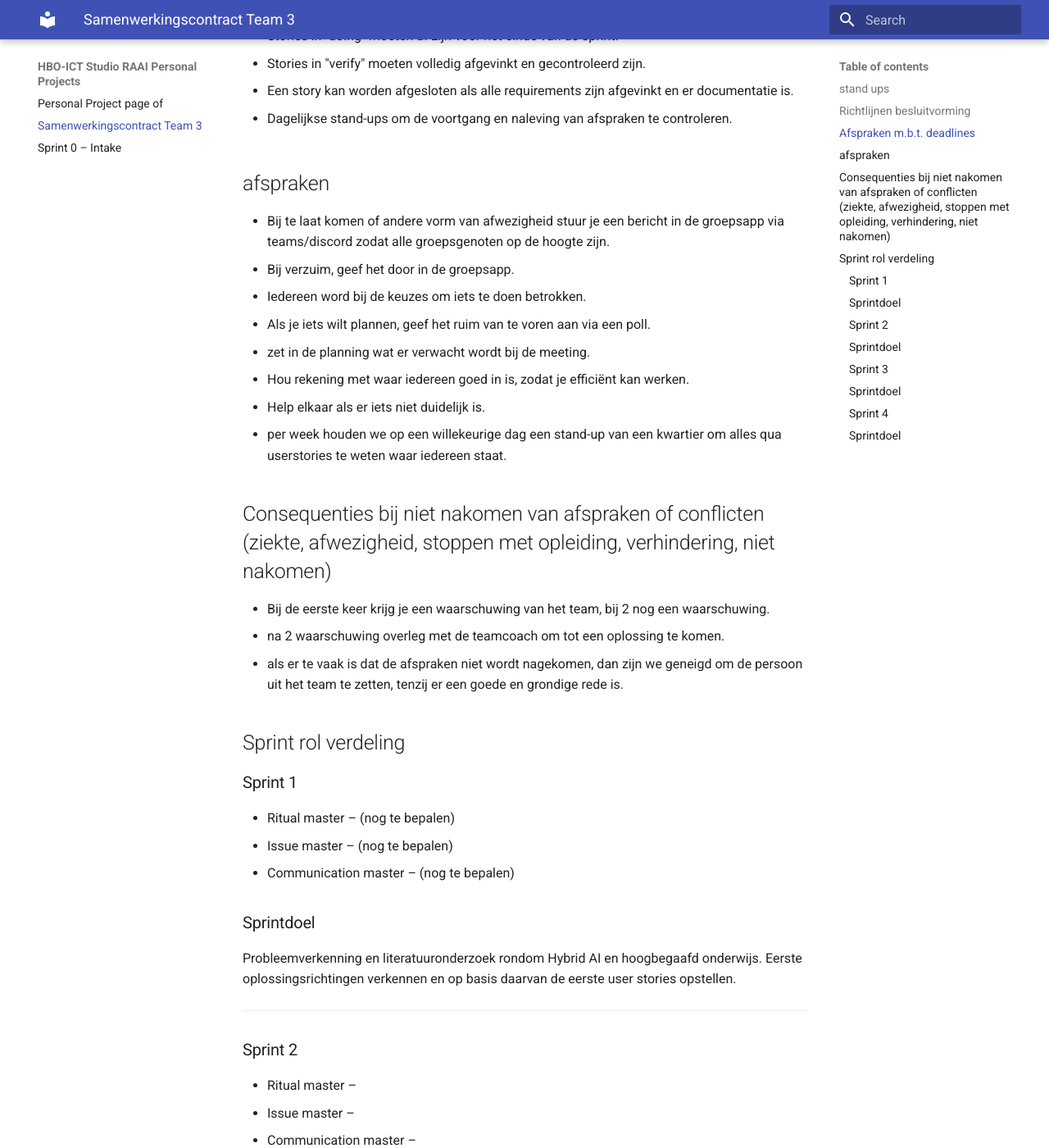
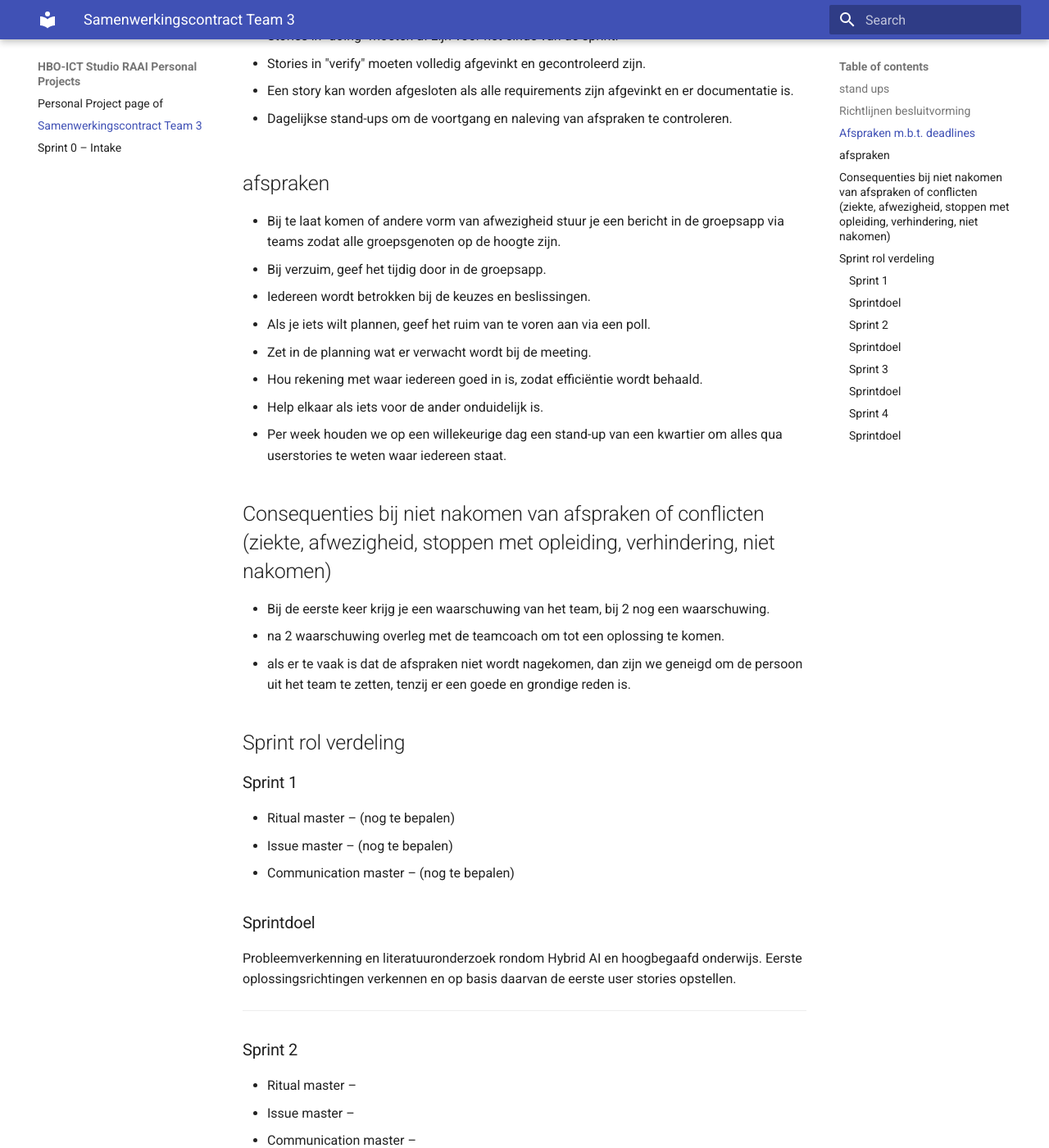
Before and after one commit to Jayson123321/Juf-aimee, an MkDocs documentation site: the page built from docs/Samenwerkingscontract Team 3.md, in a window 1280 px wide and 1400 px high, scrolled down 1601 px. Shown: the whole window at 82% size. Built offline with MkDocs 1.6.1 and Material for MkDocs 9.7.7, drawn with Linux system fonts in a browser that asks for light colours; some of the changed text lies outside the part shown.

Commit message:
fix: update team member names and improve clarity in collaboration contract

```diff
--- a/docs/Samenwerkingscontract Team 3.md
+++ b/docs/Samenwerkingscontract Team 3.md
@@ -45,20 +45,20 @@
 
 ## afspraken
 
-- Bij te laat komen of andere vorm van afwezigheid stuur je een bericht in de groepsapp via teams/discord zodat alle groepsgenoten op de hoogte zijn.
-- Bij verzuim, geef het door in de groepsapp.
-- Iedereen word bij de keuzes om iets te doen betrokken.
+- Bij te laat komen of andere vorm van afwezigheid stuur je een bericht in de groepsapp via teams zodat alle groepsgenoten op de hoogte zijn.
+- Bij verzuim, geef het tijdig door in de groepsapp.
+- Iedereen wordt betrokken bij de keuzes en beslissingen.
 - Als je iets wilt plannen, geef het ruim van te voren aan via een poll.
-- zet in de planning wat er verwacht wordt bij de meeting.
-- Hou rekening met waar iedereen goed in is, zodat je efficiënt kan werken.
-- Help elkaar als er iets niet duidelijk is.
-- per week houden we op een willekeurige dag een stand-up van een kwartier om alles qua userstories te weten waar iedereen staat.
+- Zet in de planning wat er verwacht wordt bij de meeting.
+- Hou rekening met waar iedereen goed in is, zodat efficiëntie wordt behaald.
+- Help elkaar als iets voor de ander onduidelijk is.
+- Per week houden we op een willekeurige dag een stand-up van een kwartier om alles qua userstories te weten waar iedereen staat.
 
 ## Consequenties bij niet nakomen van afspraken of conflicten (ziekte, afwezigheid, stoppen met opleiding, verhindering, niet nakomen)
 
 - Bij de eerste keer krijg je een waarschuwing van het team, bij 2 nog een waarschuwing.
 - na 2 waarschuwing overleg met de teamcoach om tot een oplossing te komen.
-- als er te vaak is dat de afspraken niet wordt nagekomen, dan zijn we geneigd om de persoon uit het team te zetten, tenzij er een goede en grondige rede is.
+- als er te vaak is dat de afspraken niet wordt nagekomen, dan zijn we geneigd om de persoon uit het team te zetten, tenzij er een goede en grondige reden is.
 
 ## Sprint rol verdeling
 
```
Also changed, not shown: other parts of docs/Samenwerkingscontract Team 3.md (+2 -2 lines).
